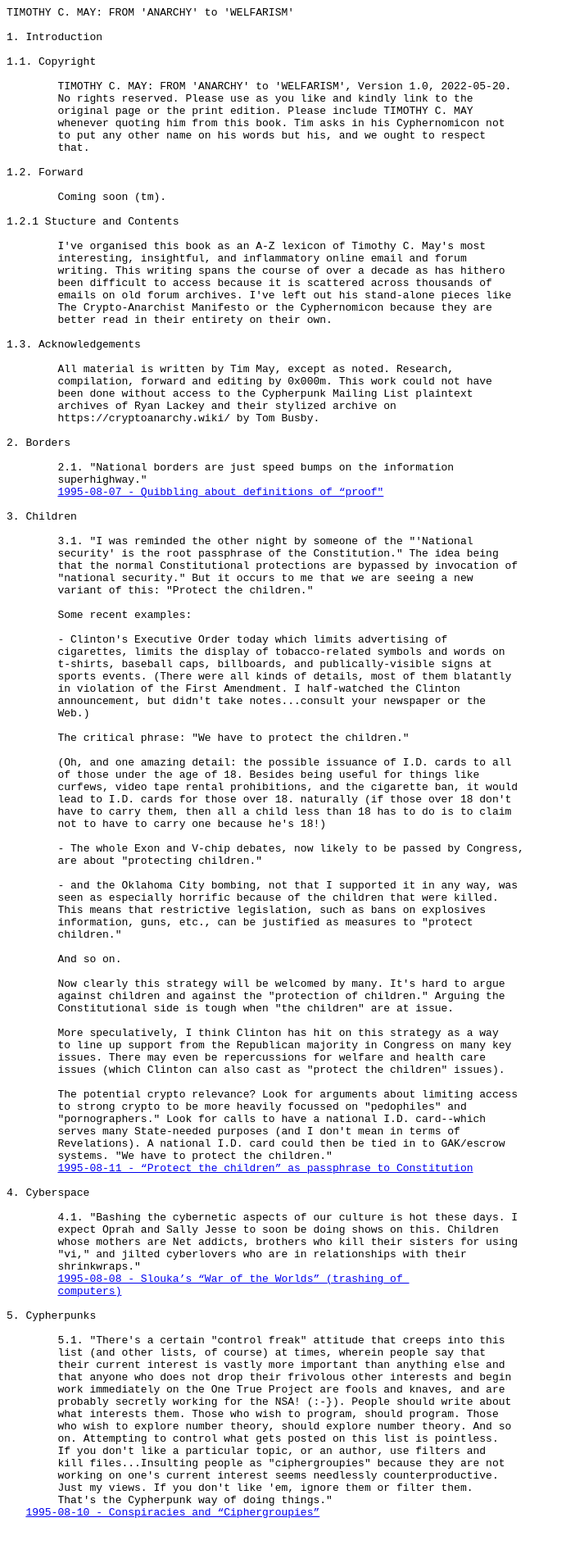
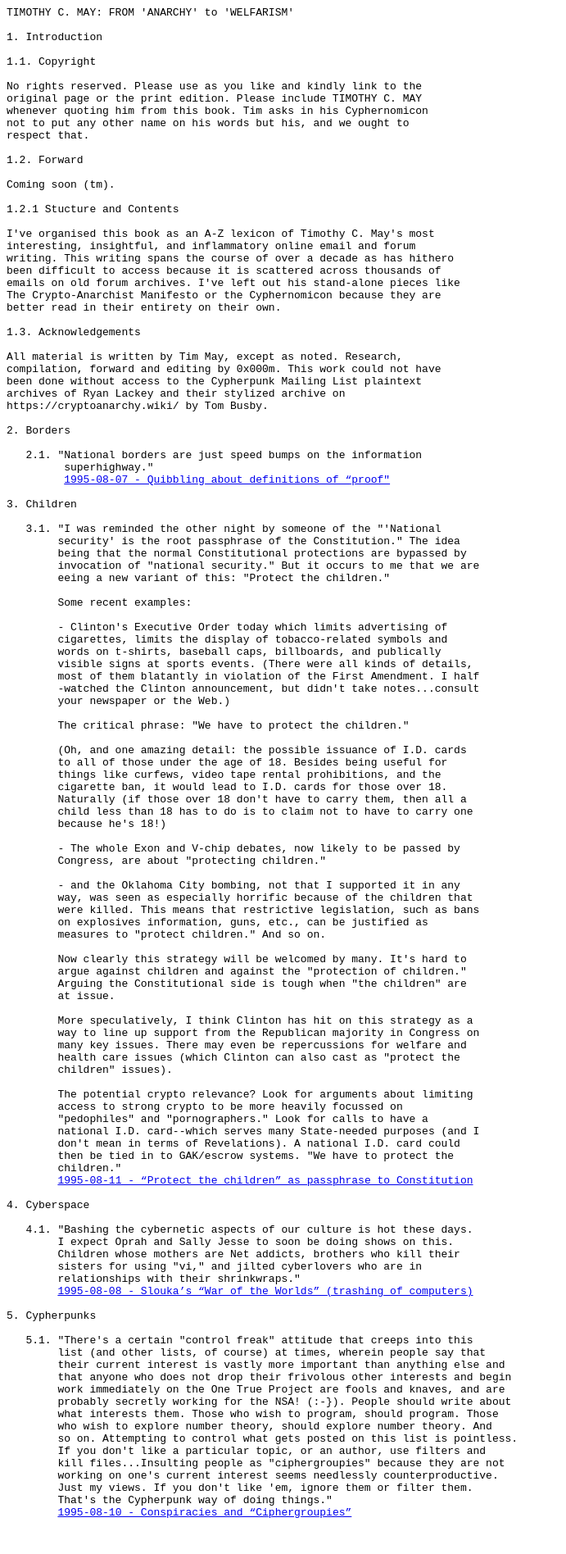
Before and after one commit to 0x000m/0x000m.github.io, a Jekyll site: the page built from _posts/2022-05-20-tim.md, in a window 1280 px wide. Shown: the whole page at 82% size, without its empty margins (0-691 px from the left). Built offline with Jekyll 4.4.1, drawn with Linux system fonts in a browser that asks for light colours.

Commit message:
Update 2022-05-20-tim.md

```diff
--- a/_posts/2022-05-20-tim.md
+++ b/_posts/2022-05-20-tim.md
@@ -10,123 +10,123 @@ TIMOTHY C. MAY: FROM 'ANARCHY' to 'WELFARISM'
 
 1.1. Copyright
 
-	TIMOTHY C. MAY: FROM 'ANARCHY' to 'WELFARISM', Version 1.0, 2022-05-20.
-	No rights reserved. Please use as you like and kindly link to the
-	original page or the print edition. Please include TIMOTHY C. MAY
-	whenever quoting him from this book. Tim asks in his Cyphernomicon not
-	to put any other name on his words but his, and we ought to respect
-	that.
+No rights reserved. Please use as you like and kindly link to the
+original page or the print edition. Please include TIMOTHY C. MAY
+whenever quoting him from this book. Tim asks in his Cyphernomicon
+not to put any other name on his words but his, and we ought to
+respect that.
 
 1.2. Forward
 
- 	Coming soon (tm).
+Coming soon (tm).
 
 1.2.1 Stucture and Contents
 
-	I've organised this book as an A-Z lexicon of Timothy C. May's most
-	interesting, insightful, and inflammatory online email and forum
-	writing. This writing spans the course of over a decade as has hithero
-	been difficult to access because it is scattered across thousands of
-	emails on old forum archives. I've left out his stand-alone pieces like
-	The Crypto-Anarchist Manifesto or the Cyphernomicon because they are
-	better read in their entirety on their own.
+I've organised this book as an A-Z lexicon of Timothy C. May's most
+interesting, insightful, and inflammatory online email and forum
+writing. This writing spans the course of over a decade as has hithero
+been difficult to access because it is scattered across thousands of
+emails on old forum archives. I've left out his stand-alone pieces like
+The Crypto-Anarchist Manifesto or the Cyphernomicon because they are
+better read in their entirety on their own.
 
 1.3. Acknowledgements
 
-	All material is written by Tim May, except as noted. Research,
-	compilation, forward and editing by 0x000m. This work could not have
-	been done without access to the Cypherpunk Mailing List plaintext
-	archives of Ryan Lackey and their stylized archive on
-	https://cryptoanarchy.wiki/ by Tom Busby.
+All material is written by Tim May, except as noted. Research,
+compilation, forward and editing by 0x000m. This work could not have
+been done without access to the Cypherpunk Mailing List plaintext
+archives of Ryan Lackey and their stylized archive on
+https://cryptoanarchy.wiki/ by Tom Busby.
 
 2. Borders
 
-	2.1. "National borders are just speed bumps on the information
-	superhighway."
-	<a href="https://mailing-list-archive.cryptoanarchy.wiki/archive/1995/08/096910121e38037aef2b4b9bb6400ee771c7ce372222b3a596adddd9add4d577/">1995-08-07 - Quibbling about definitions of “proof"</a>
+   2.1. "National borders are just speed bumps on the information
+         superhighway."
+         <a href="https://mailing-list-archive.cryptoanarchy.wiki/archive/1995/08/096910121e38037aef2b4b9bb6400ee771c7ce372222b3a596adddd9add4d577/">1995-08-07 - Quibbling about definitions of “proof"</a>
 
 3. Children
 
-	3.1. "I was reminded the other night by someone of the "'National
-	security' is the root passphrase of the Constitution." The idea being
-	that the normal Constitutional protections are bypassed by invocation of
-	"national security." But it occurs to me that we are seeing a new
-	variant of this: "Protect the children."
+   3.1. "I was reminded the other night by someone of the "'National
+        security' is the root passphrase of the Constitution." The idea
+        being that the normal Constitutional protections are bypassed by
+        invocation of "national security." But it occurs to me that we are
+        eeing a new variant of this: "Protect the children."
 
-	Some recent examples:
+        Some recent examples:
 
-	- Clinton's Executive Order today which limits advertising of
-	cigarettes, limits the display of tobacco-related symbols and words on
-	t-shirts, baseball caps, billboards, and publically-visible signs at
-	sports events. (There were all kinds of details, most of them blatantly
-	in violation of the First Amendment. I half-watched the Clinton
-	announcement, but didn't take notes...consult your newspaper or the
-	Web.)
+        - Clinton's Executive Order today which limits advertising of
+        cigarettes, limits the display of tobacco-related symbols and
+        words on t-shirts, baseball caps, billboards, and publically
+        visible signs at sports events. (There were all kinds of details,
+        most of them blatantly in violation of the First Amendment. I half
+        -watched the Clinton announcement, but didn't take notes...consult
+        your newspaper or the Web.)
 
-	The critical phrase: "We have to protect the children."
+        The critical phrase: "We have to protect the children."
 
-	(Oh, and one amazing detail: the possible issuance of I.D. cards to all
-	of those under the age of 18. Besides being useful for things like
-	curfews, video tape rental prohibitions, and the cigarette ban, it would
-	lead to I.D. cards for those over 18. naturally (if those over 18 don't
-	have to carry them, then all a child less than 18 has to do is to claim
-	not to have to carry one because he's 18!)
+        (Oh, and one amazing detail: the possible issuance of I.D. cards
+        to all of those under the age of 18. Besides being useful for
+        things like curfews, video tape rental prohibitions, and the
+        cigarette ban, it would lead to I.D. cards for those over 18.
+        Naturally (if those over 18 don't have to carry them, then all a
+        child less than 18 has to do is to claim not to have to carry one
+        because he's 18!)
 
-	- The whole Exon and V-chip debates, now likely to be passed by Congress,
-	are about "protecting children."
+        - The whole Exon and V-chip debates, now likely to be passed by
+        Congress, are about "protecting children."
 
-	- and the Oklahoma City bombing, not that I supported it in any way, was
-	seen as especially horrific because of the children that were killed.
-	This means that restrictive legislation, such as bans on explosives
-	information, guns, etc., can be justified as measures to "protect
-	children."
+        - and the Oklahoma City bombing, not that I supported it in any
+        way, was seen as especially horrific because of the children that
+        were killed. This means that restrictive legislation, such as bans
+        on explosives information, guns, etc., can be justified as
+        measures to "protect children." And so on.
 
-	And so on.
+        Now clearly this strategy will be welcomed by many. It's hard to
+        argue against children and against the "protection of children."
+        Arguing the Constitutional side is tough when "the children" are
+        at issue.
 
-	Now clearly this strategy will be welcomed by many. It's hard to argue
-	against children and against the "protection of children." Arguing the
-	Constitutional side is tough when "the children" are at issue.
+        More speculatively, I think Clinton has hit on this strategy as a
+        way to line up support from the Republican majority in Congress on
+        many key issues. There may even be repercussions for welfare and
+        health care issues (which Clinton can also cast as "protect the
+        children" issues).
 
-	More speculatively, I think Clinton has hit on this strategy as a way
-	to line up support from the Republican majority in Congress on many key
-	issues. There may even be repercussions for welfare and health care
-	issues (which Clinton can also cast as "protect the children" issues).
-
-	The potential crypto relevance? Look for arguments about limiting access
-	to strong crypto to be more heavily focussed on "pedophiles" and
-	"pornographers." Look for calls to have a national I.D. card--which
-	serves many State-needed purposes (and I don't mean in terms of
-	Revelations). A national I.D. card could then be tied in to GAK/escrow
-	systems. "We have to protect the children."
-	<a href="https://mailing-listarchive.cryptoanarchy.wiki/archive/1995/08/97fd968e94dd433641337c754a893e695a13d37f8e5364fa7406598b8e01a48e/">1995-08-11 - “Protect the children” as passphrase to Constitution</a>
+        The potential crypto relevance? Look for arguments about limiting
+        access to strong crypto to be more heavily focussed on
+        "pedophiles" and "pornographers." Look for calls to have a
+        national I.D. card--which serves many State-needed purposes (and I
+        don't mean in terms of Revelations). A national I.D. card could
+        then be tied in to GAK/escrow systems. "We have to protect the
+        children."
+        <a href="https://mailing-listarchive.cryptoanarchy.wiki/archive/1995/08/97fd968e94dd433641337c754a893e695a13d37f8e5364fa7406598b8e01a48e/">1995-08-11 - “Protect the children” as passphrase to Constitution</a>
 
 4. Cyberspace
 
-	4.1. "Bashing the cybernetic aspects of our culture is hot these days. I
-	expect Oprah and Sally Jesse to soon be doing shows on this. Children
-	whose mothers are Net addicts, brothers who kill their sisters for using
-	"vi," and jilted cyberlovers who are in relationships with their
-	shrinkwraps."
-	<a href="https://mailing-list-archive.cryptoanarchy.wiki/archive/1995/08/dde7e50171fd289407933fc8fc8fcb96b2a631b9a9acc6e7b920fff22b288ec8/">1995-08-08 - Slouka’s “War of the Worlds” (trashing of
-	computers)</a>
+   4.1. "Bashing the cybernetic aspects of our culture is hot these days.
+        I expect Oprah and Sally Jesse to soon be doing shows on this.
+        Children whose mothers are Net addicts, brothers who kill their
+        sisters for using "vi," and jilted cyberlovers who are in
+        relationships with their shrinkwraps."
+        <a href="https://mailing-list-archive.cryptoanarchy.wiki/archive/1995/08/dde7e50171fd289407933fc8fc8fcb96b2a631b9a9acc6e7b920fff22b288ec8/">1995-08-08 - Slouka’s “War of the Worlds” (trashing of computers)</a>
 
 5. Cypherpunks
 
-	5.1. "There's a certain "control freak" attitude that creeps into this
-	list (and other lists, of course) at times, wherein people say that
-	their current interest is vastly more important than anything else and
-	that anyone who does not drop their frivolous other interests and begin
-	work immediately on the One True Project are fools and knaves, and are
-	probably secretly working for the NSA! (:-}). People should write about
-	what interests them. Those who wish to program, should program. Those
-	who wish to explore number theory, should explore number theory. And so
-	on. Attempting to control what gets posted on this list is pointless.
-	If you don't like a particular topic, or an author, use filters and
-	kill files...Insulting people as "ciphergroupies" because they are not
-	working on one's current interest seems needlessly counterproductive.
-	Just my views. If you don't like 'em, ignore them or filter them.
-	That's the Cypherpunk way of doing things."
-   <a href="https://mailing-list-archive.cryptoanarchy.wiki/archive/1995/08/1c8e7b55334c834d0281033946bb5c28a4566507452010917d6561ab49b432fd/">1995-08-10 - Conspiracies and “Ciphergroupies”</a>
+   5.1. "There's a certain "control freak" attitude that creeps into this
+        list (and other lists, of course) at times, wherein people say that
+        their current interest is vastly more important than anything else and
+        that anyone who does not drop their frivolous other interests and begin
+        work immediately on the One True Project are fools and knaves, and are
+        probably secretly working for the NSA! (:-}). People should write about
+        what interests them. Those who wish to program, should program. Those
+        who wish to explore number theory, should explore number theory. And
+        so on. Attempting to control what gets posted on this list is pointless.
+        If you don't like a particular topic, or an author, use filters and
+        kill files...Insulting people as "ciphergroupies" because they are not
+        working on one's current interest seems needlessly counterproductive.
+        Just my views. If you don't like 'em, ignore them or filter them.
+        That's the Cypherpunk way of doing things."
+        <a href="https://mailing-list-archive.cryptoanarchy.wiki/archive/1995/08/1c8e7b55334c834d0281033946bb5c28a4566507452010917d6561ab49b432fd/">1995-08-10 - Conspiracies and “Ciphergroupies”</a>
 
 
 </pre>
```
